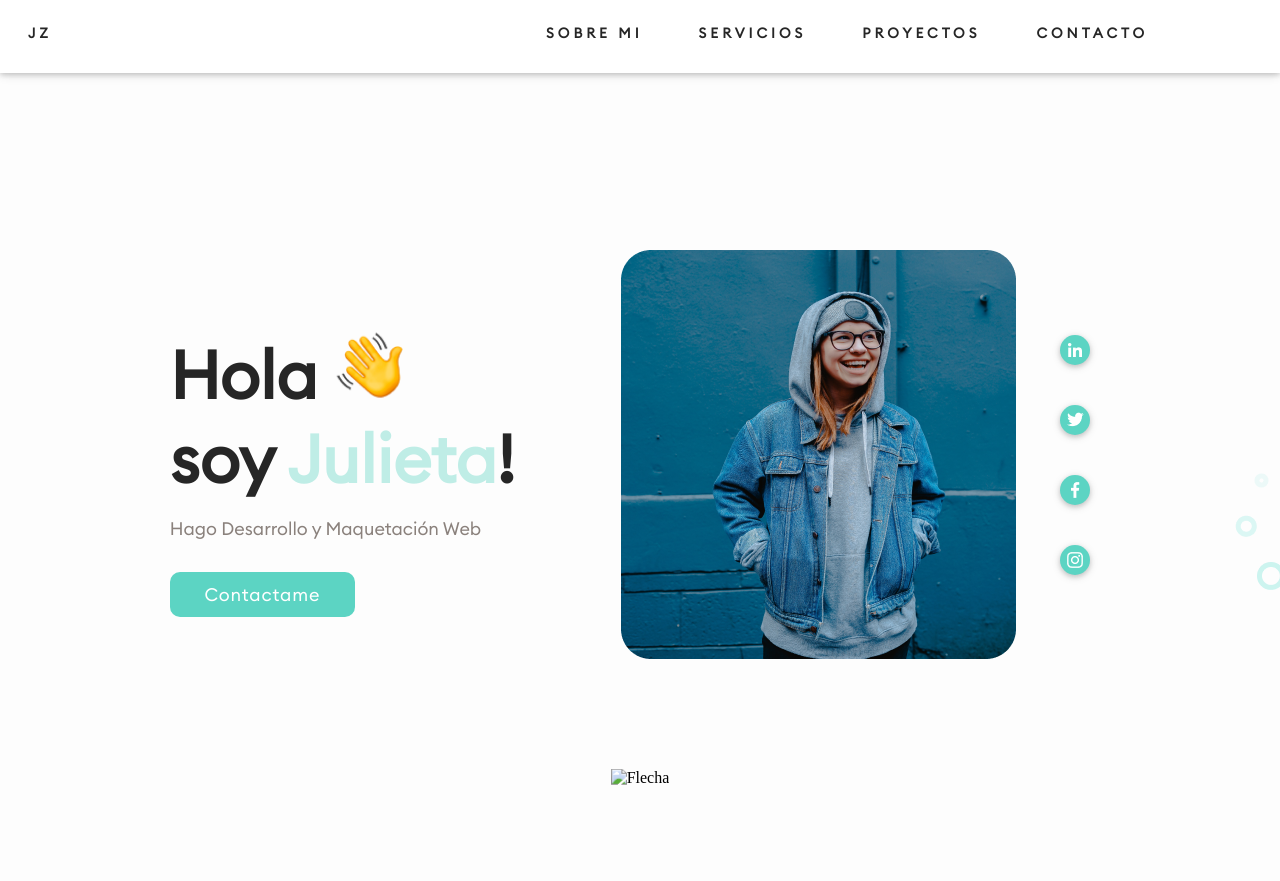
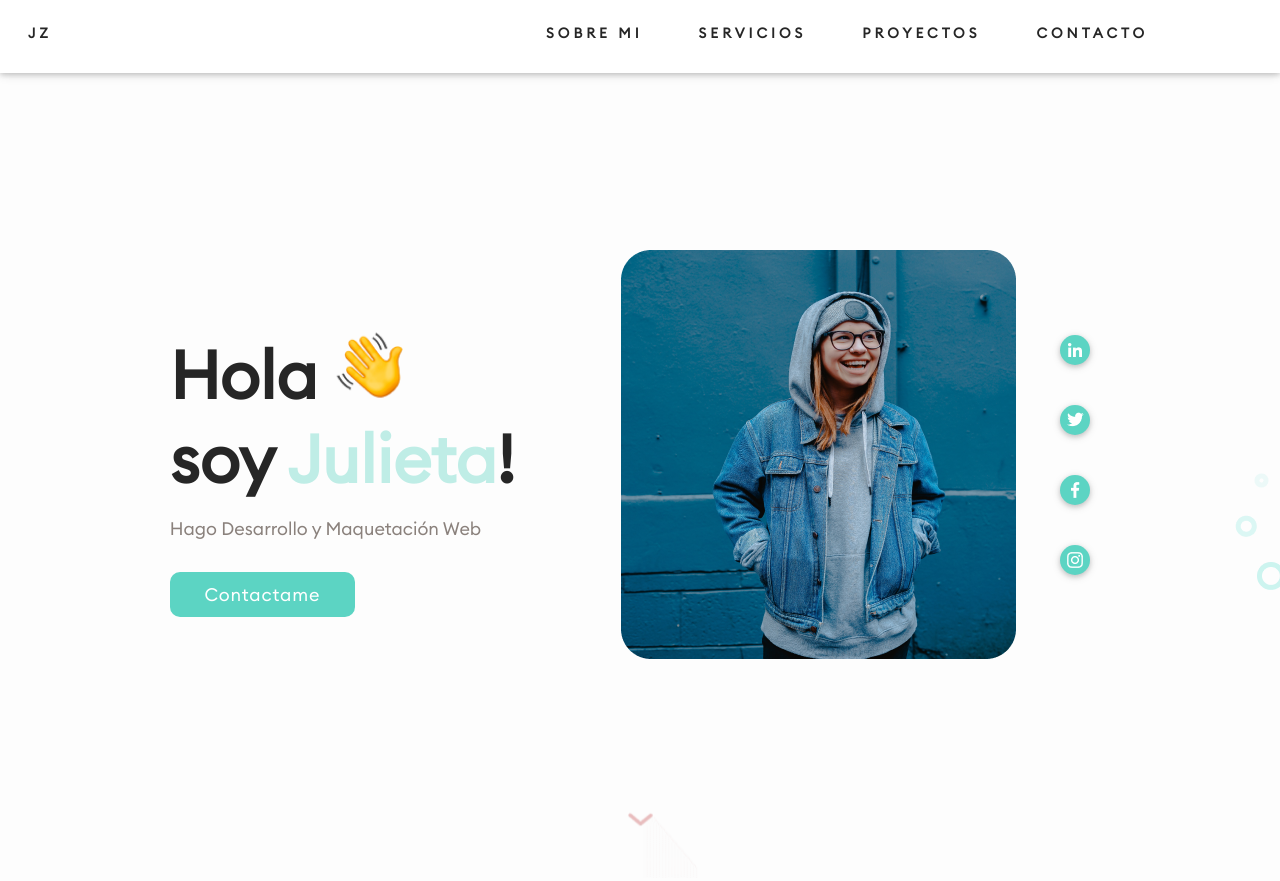
Before and after one commit to rod77/JZ_Portfolio, a website: page index.html in a window 1280 px wide. Shown: the top 881 px of the page. Drawn offline with nearby package versions, Linux system fonts and the light colour scheme; files that its build step writes are made by us from their sources; the site is published under a folder, as on GitHub Pages, so addresses that start at the root find nothing.

Commit message:
se agrega flecha

```diff
--- a/index.html
+++ b/index.html
@@ -97,7 +97,7 @@
         </div>
     </div>
     <div class="pagSeparadorArrow"></div>
-    <div class="imgArrow"><img src="/img/arrow.png" alt="Flecha"></div>
+    <div class="imgArrow"><img src="./img/arrow.png" alt="Flecha"></div>
     <div class="pagSeparadorSM0"></div>
     <div id="SobreMi"></div>
     <div class="pagSeparadorSM1"></div>
```
